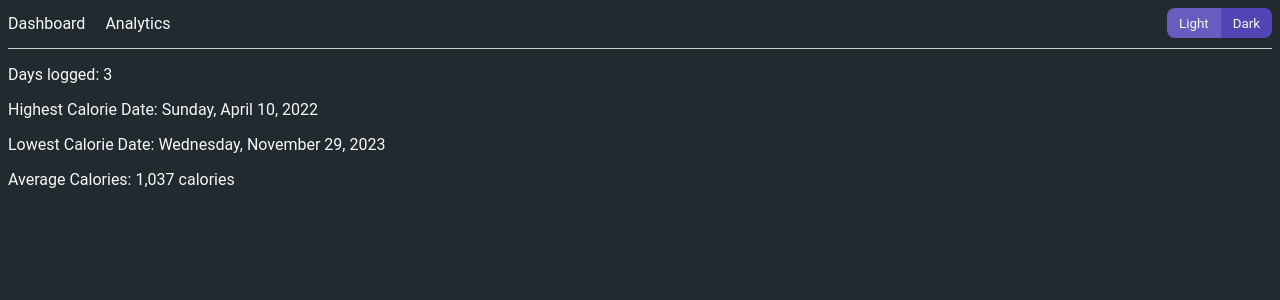
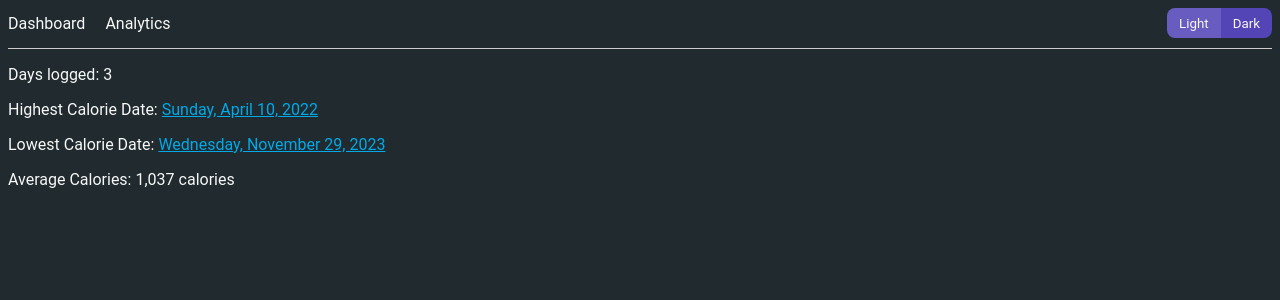
Before and after one commit to Nerdpuff/meal-pro, an Angular app: page /analytics in a window 1280 px wide. Shown: the top 300 px of the page. Built offline with nearby package versions, Linux system fonts and the light colour scheme.

Commit message:
Update routing paths and add link color

```diff
--- a/src/app/analytics/analytics.component.html
+++ b/src/app/analytics/analytics.component.html
@@ -1,11 +1,25 @@
 <p>Days logged: {{ dataService.getDaysLogged() }}</p>
 <p>
   Highest Calorie Date:
-  {{ dataService.getHighestCalorieDate().date | date : "EEEE, MMMM d, y" }}
+  <a
+    [routerLink]="[
+      '/dash',
+      dataService.getHighestCalorieDate().date | date : 'y-MM-dd'
+    ]"
+    >{{
+      dataService.getHighestCalorieDate().date | date : "EEEE, MMMM d, y"
+    }}</a
+  >
 </p>
 <p>
   Lowest Calorie Date:
-  {{ dataService.getLowestCalorieDate().date | date : "EEEE, MMMM d, y" }}
+  <a
+    [routerLink]="[
+      '/dash',
+      dataService.getLowestCalorieDate().date | date : 'y-MM-dd'
+    ]"
+    >{{ dataService.getLowestCalorieDate().date | date : "EEEE, MMMM d, y" }}</a
+  >
 </p>
 <p>
   Average Calories:
--- a/src/app/dashboard/log/log.component.ts
+++ b/src/app/dashboard/log/log.component.ts
@@ -4,6 +4,7 @@ import { CalendarService } from 'src/app/shared/calendar.service';
 import { BehaviorSubject } from 'rxjs';
 import { Meal } from './log';
 import { isSameDay } from 'date-fns';
+import { ActivatedRoute } from '@angular/router';
 
 @Component({
   selector: 'app-log',
@@ -15,8 +16,16 @@ export class LogComponent {
 
   constructor(
     private dataService: DataService,
-    protected calenderService: CalendarService
+    protected calenderService: CalendarService,
+    private route: ActivatedRoute
   ) {
+    route.params.subscribe((params) => {
+      if (params['date']) {
+        const date = new Date(params['date']);
+        calenderService.selectedDate$.next(date);
+      }
+    });
+
     this.dataService.data$.subscribe((data) => {
       const todaysMeals = data.find((x) =>
         isSameDay(x.date, this.calenderService.selectedDate$.getValue())
--- a/src/styles.scss
+++ b/src/styles.scss
@@ -75,6 +75,7 @@ html[data-theme="dark"] {
   --accent-50: #695cc1;
   --accent-75: #5445b6;
   --accent-100: #493c9d;
+  --link-color: #00a9e7;
   --text-color: #f7f8f8;
 }
 
```
Also changed, not shown: src/app/app-routing.module.ts (+4 -8 lines).
